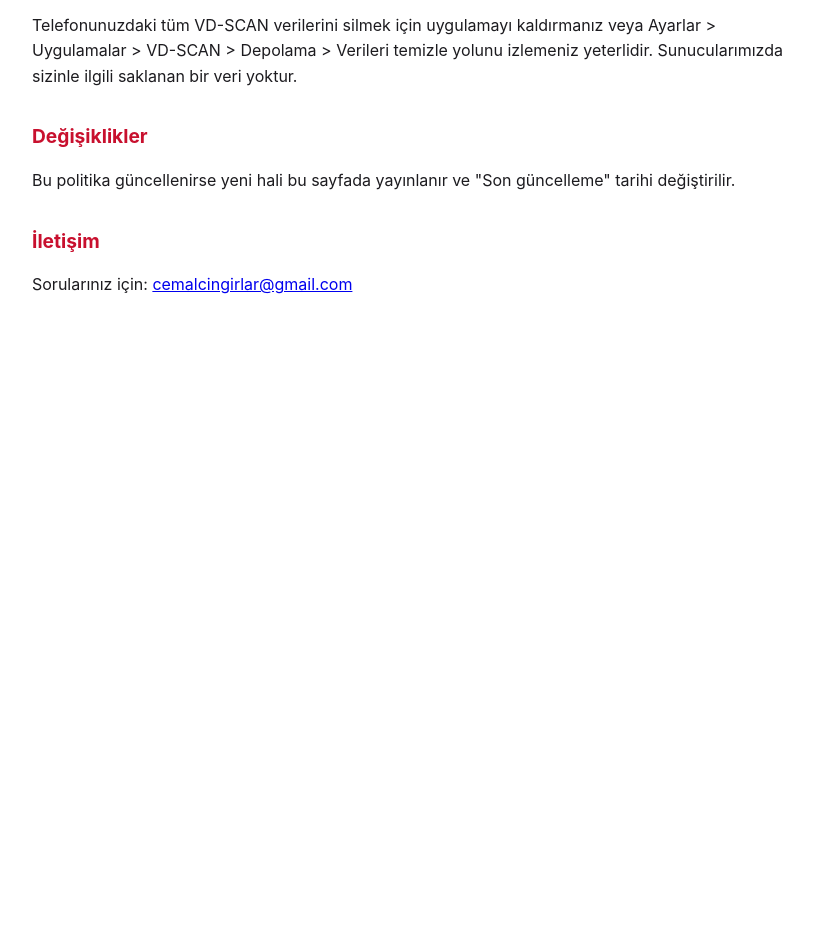
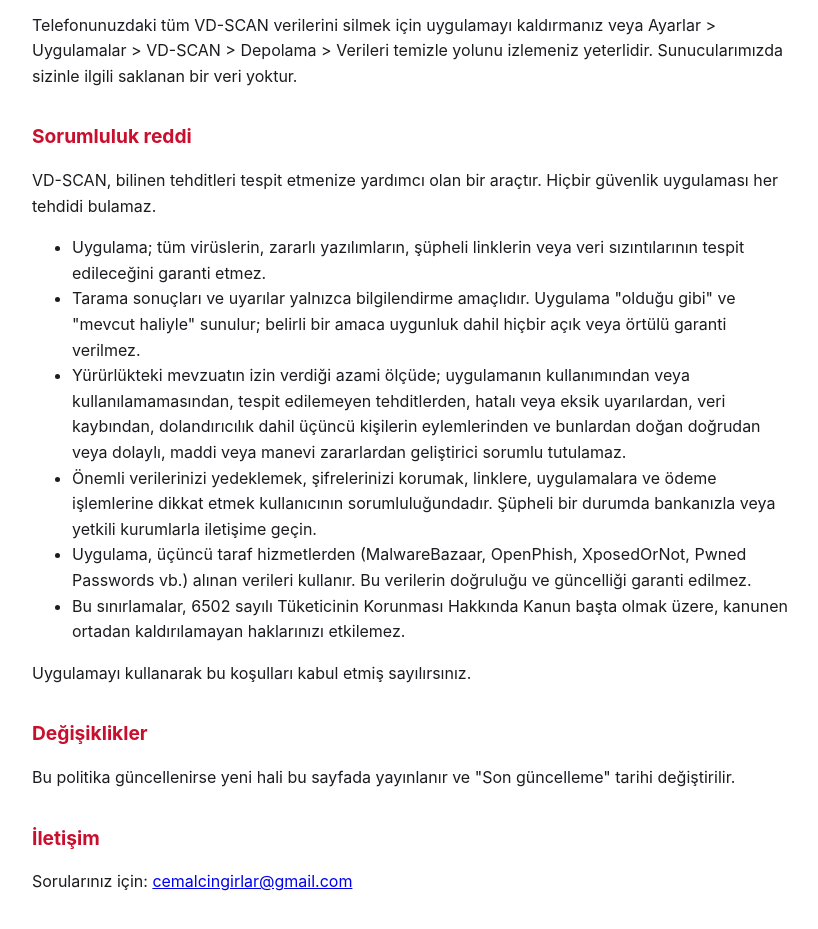
Before and after one commit to cemalcingirlar/vd-scan-gizlilik, a plain HTML site: page index.html in a window 1280 px wide. Shown: the part 1829-2758 px from the top of the page, without its empty margins (228-1046 px from the left). Before the commit the page ends 2191 px from the top, so only its background shows below. Drawn offline with Linux system fonts and the light colour scheme.

Commit message:
Sorumluluk reddi eklendi

```diff
--- a/index.html
+++ b/index.html
@@ -15,9 +15,9 @@
 </head>
 <body>
 <h1>VD-SCAN Gizlilik Politikası</h1>
-<p class="muted">Son güncelleme: 14 Kasım 2026</p>
+<p class="muted">Son güncelleme: 21 Kasım 2026</p>
 
-<p>VD-SCAN ("uygulama"), Android telefonunuzu virüslere, dolandırıcılık sitelerine ve veri sızıntılarına karşı korumak için tasarlanmış bir güvenlik uygulamasıdır. Gizliliğiniz bizim için önemlidir. Bu politika, uygulamanın hangi bilgileri kullandığını ve nasıl koruduğunu açıklar.</p>
+<p>VD-SCAN ("uygulama"), Android telefonunuzdaki bilinen virüsleri, şüpheli linkleri ve veri sızıntılarını tespit etmenize yardımcı olmak için tasarlanmış bir güvenlik uygulamasıdır. Gizliliğiniz bizim için önemlidir. Bu politika, uygulamanın hangi bilgileri kullandığını ve nasıl koruduğunu açıklar.</p>
 
 <h2>Kısaca</h2>
 <ul>
@@ -62,6 +62,18 @@
 <h2>Verilerinizi silme</h2>
 <p>Telefonunuzdaki tüm VD-SCAN verilerini silmek için uygulamayı kaldırmanız veya Ayarlar &gt; Uygulamalar &gt; VD-SCAN &gt; Depolama &gt; Verileri temizle yolunu izlemeniz yeterlidir. Sunucularımızda sizinle ilgili saklanan bir veri yoktur.</p>
 
+<h2 id="sorumluluk-reddi">Sorumluluk reddi</h2>
+<p>VD-SCAN, bilinen tehditleri tespit etmenize yardımcı olan bir araçtır. Hiçbir güvenlik uygulaması her tehdidi bulamaz.</p>
+<ul>
+  <li>Uygulama; tüm virüslerin, zararlı yazılımların, şüpheli linklerin veya veri sızıntılarının tespit edileceğini garanti etmez.</li>
+  <li>Tarama sonuçları ve uyarılar yalnızca bilgilendirme amaçlıdır. Uygulama "olduğu gibi" ve "mevcut haliyle" sunulur; belirli bir amaca uygunluk dahil hiçbir açık veya örtülü garanti verilmez.</li>
+  <li>Yürürlükteki mevzuatın izin verdiği azami ölçüde; uygulamanın kullanımından veya kullanılamamasından, tespit edilemeyen tehditlerden, hatalı veya eksik uyarılardan, veri kaybından, dolandırıcılık dahil üçüncü kişilerin eylemlerinden ve bunlardan doğan doğrudan veya dolaylı, maddi veya manevi zararlardan geliştirici sorumlu tutulamaz.</li>
+  <li>Önemli verilerinizi yedeklemek, şifrelerinizi korumak, linklere, uygulamalara ve ödeme işlemlerine dikkat etmek kullanıcının sorumluluğundadır. Şüpheli bir durumda bankanızla veya yetkili kurumlarla iletişime geçin.</li>
+  <li>Uygulama, üçüncü taraf hizmetlerden (MalwareBazaar, OpenPhish, XposedOrNot, Pwned Passwords vb.) alınan verileri kullanır. Bu verilerin doğruluğu ve güncelliği garanti edilmez.</li>
+  <li>Bu sınırlamalar, 6502 sayılı Tüketicinin Korunması Hakkında Kanun başta olmak üzere, kanunen ortadan kaldırılamayan haklarınızı etkilemez.</li>
+</ul>
+<p>Uygulamayı kullanarak bu koşulları kabul etmiş sayılırsınız.</p>
+
 <h2>Değişiklikler</h2>
 <p>Bu politika güncellenirse yeni hali bu sayfada yayınlanır ve "Son güncelleme" tarihi değiştirilir.</p>
 
```
